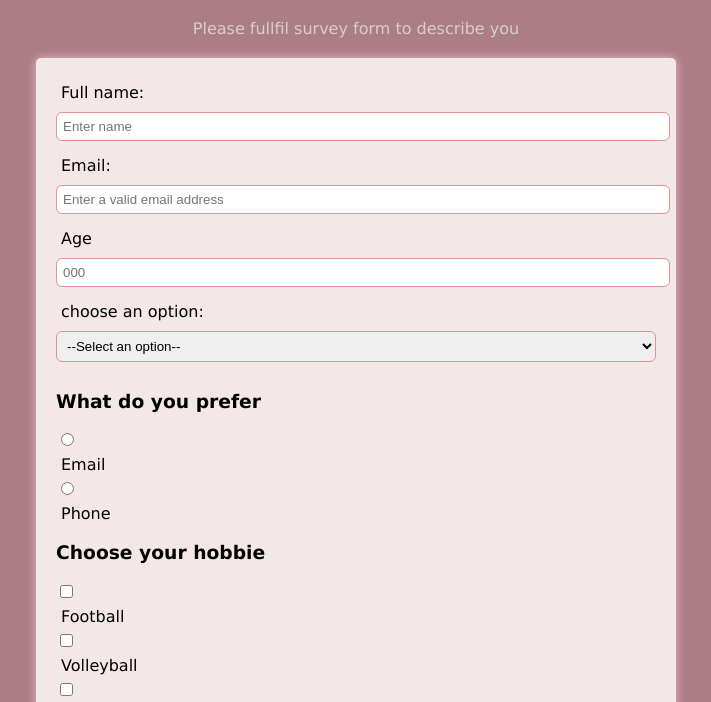
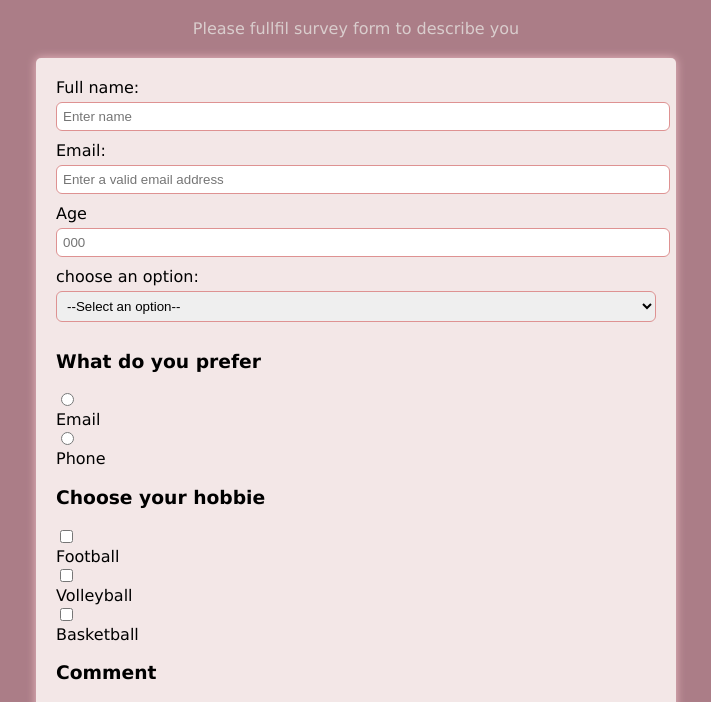
Before and after one commit to mvfasatresor/Assignment, a plain HTML site: page index.html in a window 1280 px wide. Shown: the part 62-764 px from the top of the page, without its empty margins (284-995 px from the left). Drawn offline with Linux system fonts and the light colour scheme.

Commit message:
unnecessary changes

```diff
--- a/styles.css
+++ b/styles.css
@@ -23,7 +23,8 @@ form {
 }
 label {
     display: block;
-    margin: 5px; 0 10px
+    margin: 15px
+    text-align: left;
 }
 input[type="text"],
 input[type="email"],
```
